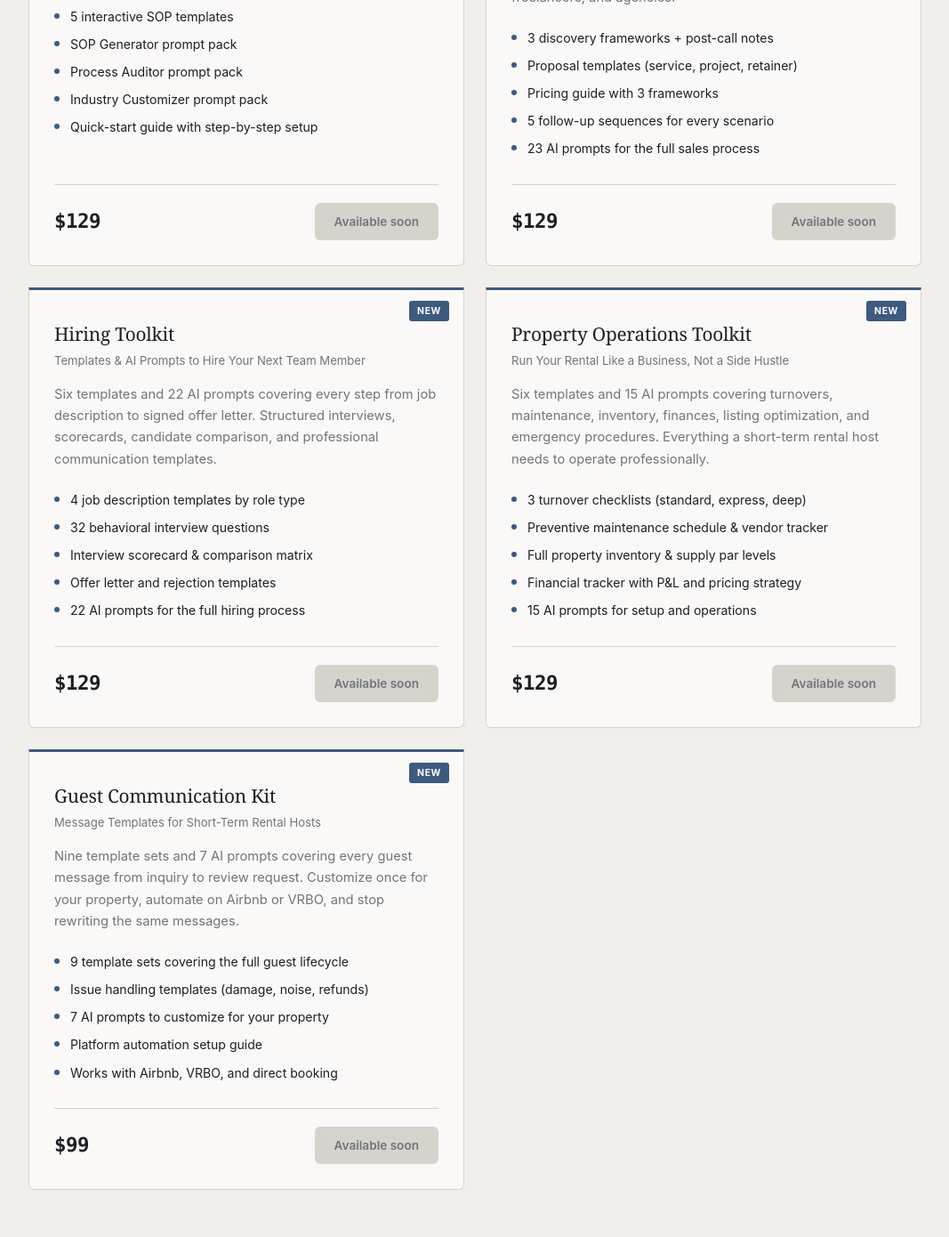
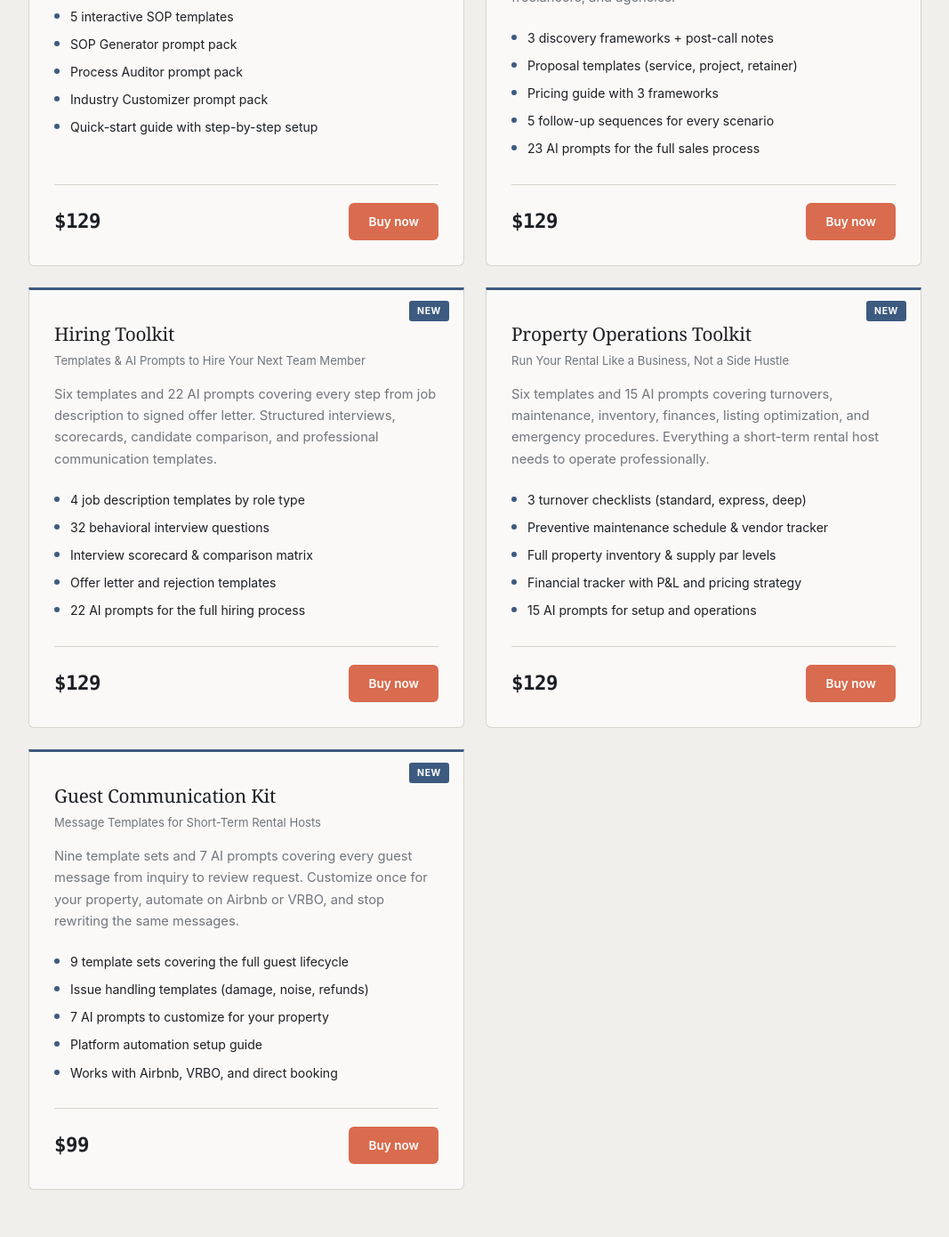
Before and after one commit to RnBBnBOrg/governoble-online, a plain HTML site: page index.html in a window 1280 px wide. Shown: the part 945-2335 px from the top of the page at 89% size, without its empty margins (106-1173 px from the left). Drawn offline with Linux system fonts and the light colour scheme.

Commit message:
Wire up live Stripe Payment Links on all product cards
Replace "Available soon" buttons with live "Buy now" links for all
five products. Add .gitignore to exclude Stripe setup script,
node_modules, and package files from the repo.

Co-Authored-By: Claude Opus 4.6 <noreply@anthropic.com>

```diff
--- a/index.html
+++ b/index.html
@@ -48,7 +48,7 @@
           </ul>
           <div class="card-foot">
             <span class="card-price">$129</span>
-            <span class="card-cta-disabled">Available soon</span>
+            <a href="https://buy.stripe.com/bJe9ALgYm0obe8Q3S204800" class="card-cta">Buy now</a>
           </div>
         </div>
 
@@ -66,7 +66,7 @@
           </ul>
           <div class="card-foot">
             <span class="card-price">$129</span>
-            <span class="card-cta-disabled">Available soon</span>
+            <a href="https://buy.stripe.com/5kQ00b0Zob2P6GoewG04801" class="card-cta">Buy now</a>
           </div>
         </div>
 
@@ -84,7 +84,7 @@
           </ul>
           <div class="card-foot">
             <span class="card-price">$129</span>
-            <span class="card-cta-disabled">Available soon</span>
+            <a href="https://buy.stripe.com/00wdR14bA9YLc0I4W604802" class="card-cta">Buy now</a>
           </div>
         </div>
 
@@ -102,7 +102,7 @@
           </ul>
           <div class="card-foot">
             <span class="card-price">$129</span>
-            <span class="card-cta-disabled">Available soon</span>
+            <a href="https://buy.stripe.com/6oU4grgYm7QD1m41JU04803" class="card-cta">Buy now</a>
           </div>
         </div>
 
@@ -120,7 +120,7 @@
           </ul>
           <div class="card-foot">
             <span class="card-price">$99</span>
-            <span class="card-cta-disabled">Available soon</span>
+            <a href="https://buy.stripe.com/bJeaEPazY1sf6Gobku04804" class="card-cta">Buy now</a>
           </div>
         </div>
 
```
Also changed, not shown: 1 other file.
